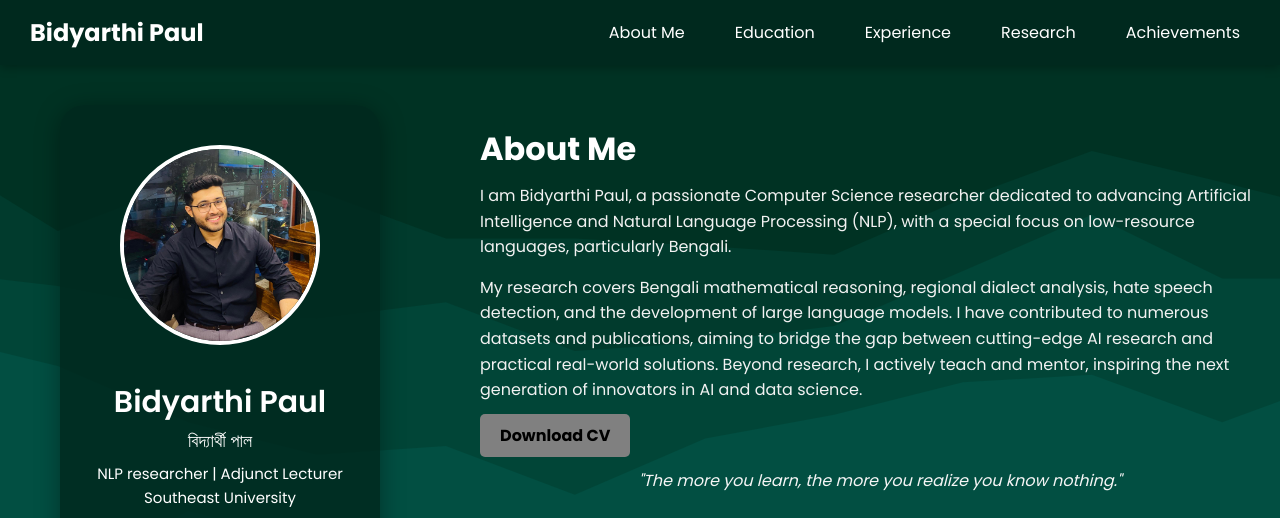
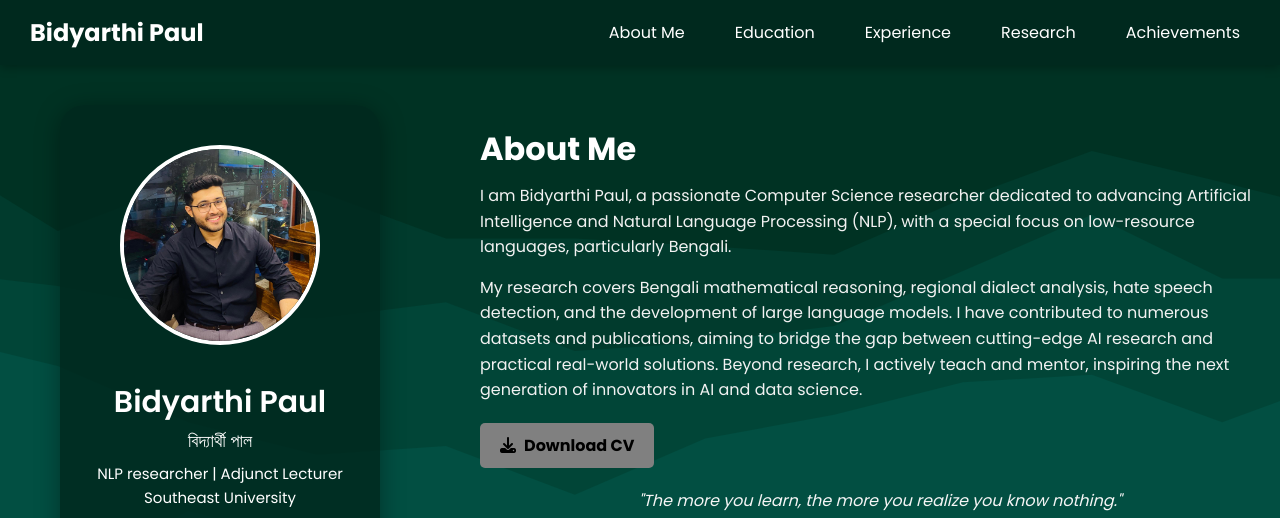
Before and after one commit to Bidyarthi404/Paul_Portfolio, a plain HTML site: page index.html in a window 1280 px wide. Shown: the top 518 px of the page. Drawn offline with Linux system fonts and the light colour scheme.

Commit message:
Update index.html

```diff
--- a/index.html
+++ b/index.html
@@ -10,6 +10,8 @@
 
   <!-- Font Awesome (for social icons) -->
   <link rel="stylesheet" href="https://cdnjs.cloudflare.com/ajax/libs/font-awesome/6.5.0/css/all.min.css">
+  <!-- Font Awesome Link (Add in <head>) -->
+  <link rel="stylesheet" href="https://cdnjs.cloudflare.com/ajax/libs/font-awesome/6.4.0/css/all.min.css">
 
   <!-- CSS -->
   <style>
@@ -287,13 +289,13 @@
             My research covers Bengali mathematical reasoning, regional dialect analysis, hate speech detection, and the development of large language models. I have contributed to numerous datasets and publications, aiming to bridge the gap between cutting-edge AI research and practical real-world solutions. Beyond research, I actively teach and mentor, inspiring the next generation of innovators in AI and data science.
         </p>
 
-        <!-- Download CV Button -->
-        <div style="text-align: left; margin-top: 20px;">
-            <a href="Bidyarthi_Paul_CV.pdf" download
-               style="background: gray; color: black; padding: 10px 20px; border-radius: 5px; text-decoration: none; font-weight: bold;">
-                Download CV
-            </a>
-        </div>
+    <!-- Download CV Button -->
+    <div style="text-align: left; margin-top: 20px;">
+        <a href="Bidyarthi_Paul_CV.pdf" download
+        style="background: gray; color: black; padding: 10px 20px; border-radius: 5px; text-decoration: none; font-weight: bold; display: inline-flex; align-items: center; gap: 8px;">
+            <i class="fa fa-download"></i> Download CV
+        </a>
+    </div>
 
         <!-- Quote -->
         <p style="font-style: italic; color: whitesmoke; text-align: center; margin-top: 20px;">
```
